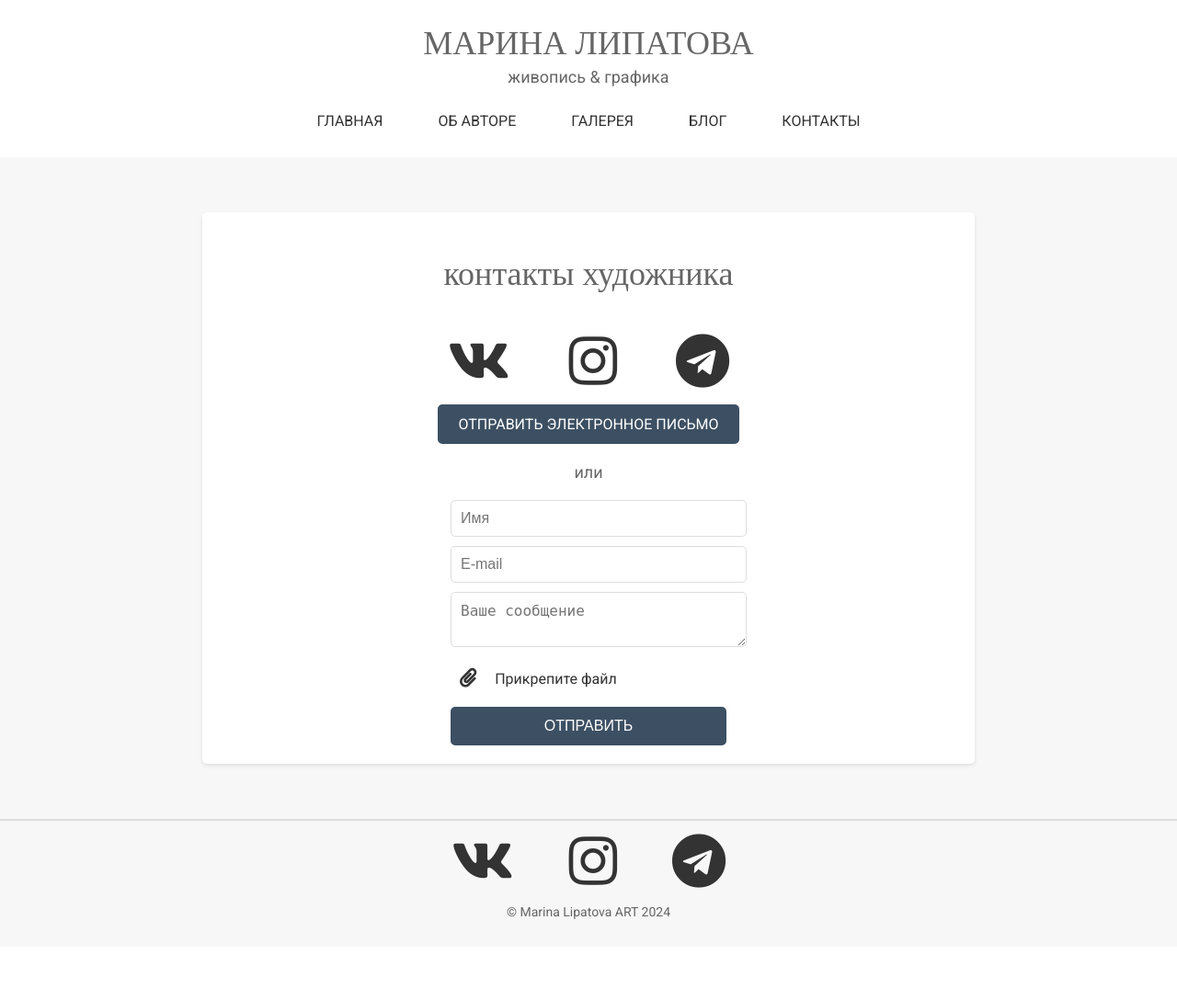
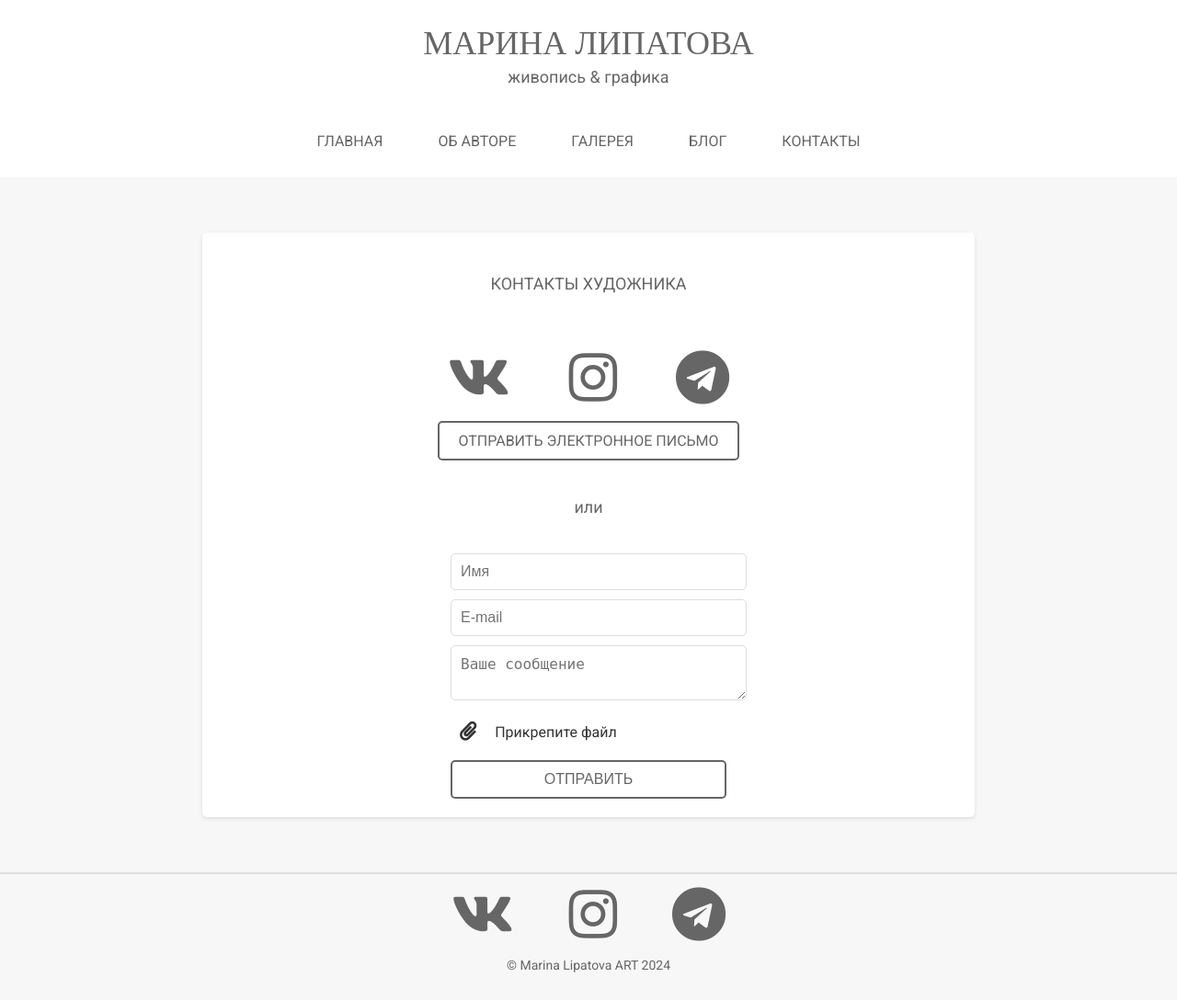
Before and after one commit to LipkiyPetrucho/artGallery, a Django app: page /artworks/contacts/ in a window 1280 px wide. Shown: the whole page at 92% size. Before the commit the page ends 1000 px from the top, so only its background shows below. Run offline with Django 5.2, Linux system fonts and the light colour scheme; some libraries are stand-ins or nearby versions; some web fonts are replaced.

Commit message:
Changed font and button styles, indents on all pages. Added third row for pictures in the gallery.

```diff
--- a/art_gallery/artworks/views.py
+++ b/art_gallery/artworks/views.py
@@ -24,7 +24,7 @@ def about_view(request):
 
 def gallery_view(request):
     paintings = Painting.objects.all().order_by("id")
-    paginator = Paginator(paintings, 10)
+    paginator = Paginator(paintings, 15)
     page_number = request.GET.get("page", 1)
 
     logger.debug(f"Received page number: {page_number}")
@@ -36,10 +36,6 @@ def gallery_view(request):
     return render(
         request, "artworks/gallery.html", {"page_obj": page_obj, "paginator": paginator}
     )
-
-
-def blog_view(request):
-    return HttpResponse("Страница 'Блог' в разработке.")
 
 
 def contacts_view(request):
--- a/art_gallery/static/css/styles.css
+++ b/art_gallery/static/css/styles.css
@@ -40,6 +40,7 @@ header.hero p {
     font-size: 18px;
     color: #666;
     margin-top: 5px;
+    font-family: 'Roboto', sans-serif;
 }
 
 nav.main-menu {
@@ -48,6 +49,7 @@ nav.main-menu {
     background-color: #ffffff;
     padding: 10px 0;
     text-transform: uppercase;
+    margin-top: 40px; /* Добавляем отступ сверху */
     /*border-top: 1px solid #ddd;
     border-bottom: 1px solid #ddd;*/
 }
@@ -65,7 +67,7 @@ nav.main-menu li {
 
 nav.main-menu a {
     text-decoration: none;
-    color: #333;
+    color: #666;
     font-size: 16px;
     transition: color 0.3s;
 }
@@ -121,13 +123,13 @@ footer ul.social-links li {
 
 footer ul.social-links a {
     text-decoration: none;
-    color: #333;
+    color: #666;
     font-size: 60px; /* Размер иконок */
     transition: color 0.3s;
 }
 
 footer ul.social-links a:hover {
-    color: #007bff;
+    color: #af6877;
 }
 
 @media (max-width: 768px) {
@@ -349,7 +351,7 @@ footer ul.social-links a:hover {
     margin: 0 30px;
     display: inline-block;
     font-size: 60px; /* Размер иконок */
-    color: #333;
+    color: #666;
     transition: color 0.3s;
 }
 
@@ -367,19 +369,19 @@ footer ul.social-links a:hover {
     display: inline-block;
     margin-top: 10px;
     padding: 10px 20px;
-    background-color: #3d5063;
-    color: #ffffff;
+    background-color: #ffffff;
+    color: #666;
     border-radius: 5px;
     font-size: 16px;
     cursor: pointer;
     text-transform: uppercase;
     transition: background-color 0.3s, color 0.3s; /* добавляем плавный переход */
     box-sizing: border-box;
-    border: 2px solid #3d5063; /* серая рамка */
+    border: 2px solid #666; /* серая рамка */
 }
 
 .email-button:hover {
-    background-color: #d3d3d3;
+    /*background-color: #d3d3d3;*/
     border: 2px solid #3d5063; /* серая рамка */
     color: #000000;
 }
@@ -393,7 +395,8 @@ footer ul.social-links a:hover {
 }
 
 .contact-form p {
-    margin: 20px 0;
+    margin: 40px 0;
+    margin-bottom: 40px;
     font-size: 18px;
     color: #666;
 }
@@ -416,20 +419,20 @@ footer ul.social-links a:hover {
 .contact-form button {
     width: 100%; /* Доступная ширина кнопки будет равной ширине формы */
     padding: 10px;
-    background-color: #3d5063;
-    color: #ffffff;
+    background-color: #ffffff;
+    color: #666;
     border-radius: 5px;
     font-size: 16px;
     cursor: pointer;
     text-transform: uppercase;
     transition: background-color 0.3s, color 0.3s; /* добавляем плавный переход */
     box-sizing: border-box;
-    border: 2px solid #3d5063; /* серая рамка */
+    border: 2px solid #666; /* серая рамка */
 }
 
 .contact-form button:hover {
-    background-color: #d3d3d3;
-    border: 2px solid #3d5063; /* серая рамка */
+    /* background-color: #d3d3d3; */
+    border: 2px solid #3d5063;
     color: #000000;
 }
 
@@ -505,8 +508,8 @@ footer ul.social-links a:hover {
 
 .carousel-images {
     display: grid;
-    grid-template-columns: repeat(5, 1fr); /* Пять колонок */
-    grid-template-rows: repeat(2, 1fr); /* Два ряда */
+    grid-template-columns: repeat(5, 1fr); /* n колонок */
+    grid-template-rows: repeat(3, 1fr); /* n ряда */
     gap: 15px; /* Расстояние между элементами */
     max-width: 1000px; /* Максимальная ширина галереи */
     margin: 0 auto; /* Центрирование галереи */
@@ -579,21 +582,23 @@ footer ul.social-links a:hover {
 .cta-button {
     text-decoration: none; /* Убирает подчеркивание */
     padding: 10px 20px;
-    background-color: #3d5063;
-    color: #ffffff;
+    background-color: #ffffff;
+    color: #666;
     border-radius: 5px;
     font-size: 14px;
     cursor: pointer;
     text-transform: uppercase;
-    transition: background-color 0.3s, color 0.3s; /* добавляем плавный переход */
+    transition: background-color 0.3s, color 0.3s, transform 0.3s; /* добавляем плавный переход для transform */
     box-sizing: border-box;
-    border: 2px solid #3d5063; /* серая рамка */
+    border: 2px solid #666; /* серая рамка */
+    transition: transform 0.3s;
 }
 
 .cta-button:hover {
-    background-color: #d3d3d3;
-    border: 2px solid #3d5063; /* серая рамка */
+    /*background-color: #d3d3d3;*/
+    border: 2px solid #000000; /* серая рамка */
     color: #000000;
+    transform: scale(1.2); /* Увеличение на 5% */
 }
 
 /* Стили для модального окна */
@@ -792,7 +797,7 @@ footer ul.social-links a:hover {
     border-radius: 10px;
     box-shadow: 0 2px 4px rgba(0, 0, 0, 0.1);*/
     padding: 10px;
-    text-align: center;
+    text-align: left;
     transition: transform 0.3s;
 }
 
--- a/art_gallery/templates/artworks/contacts.html
+++ b/art_gallery/templates/artworks/contacts.html
@@ -6,7 +6,7 @@
 {% block content %}
     <main class="contacts">
         <header class="hero">
-            <h1>контакты художника</h1>
+            <p>КОНТАКТЫ ХУДОЖНИКА</p>
         </header>
         <!-- Социальные ссылки -->
         <section class="social-media">
```
Also changed, not shown: art_gallery/templates/artworks/free_works.html (+5 -3 lines).
